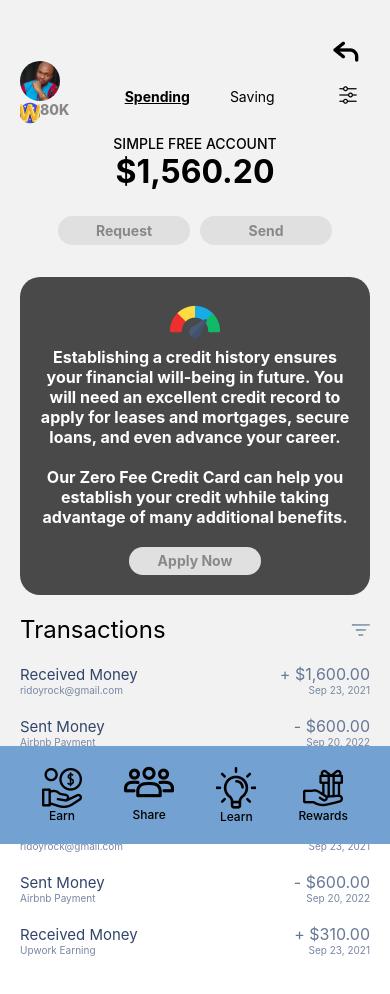
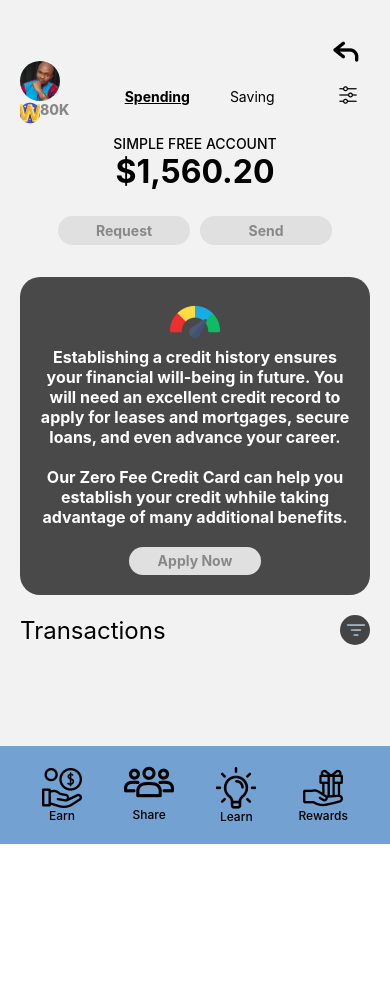
Before and after one commit to HENRYKC24/wizkid-poc, a React Native app: screen /Birthday18 in a window 390 px wide. Shown: the top 994 px of the page. After the commit the page ends 895 px from the top, so only its background shows below. Built offline with nearby package versions, Linux system fonts and the light colour scheme.

Commit message:
Adjust show transactions button

```diff
--- a/components/Transactions.js
+++ b/components/Transactions.js
@@ -1,4 +1,4 @@
-import React from "react";
+import React, { useState } from "react";
 import {
   Image,
   StyleSheet,
@@ -14,14 +14,22 @@ import separateThousandsWithCommas from "../utils/separateThousandsWithCommas";
 import group from "../assets/images/group.png";
 
 const Transactions = () => {
+  const [showTransactions, setShowTransactions] = useState(false);
   return (
     <ScrollView style={styles.container}>
       <View style={styles.transHeader}>
         <Text style={styles.tranText}>Transactions</Text>
-        <TouchableOpacity>
-          <Image style={styles.group} source={group} />
+        <TouchableOpacity
+          style={[
+            styles.group,
+            showTransactions ? {} : { backgroundColor: "#444" },
+          ]}
+          onPress={() => setShowTransactions((prev) => !prev)}
+        >
+          <Image source={group} />
         </TouchableOpacity>
       </View>
+      {showTransactions && (
         <ScrollView>
           {transactions.map((trans) => (
             <TouchableWithoutFeedback key={trans.id} style={styles.transBox}>
@@ -44,6 +52,7 @@ const Transactions = () => {
             </TouchableWithoutFeedback>
           ))}
         </ScrollView>
+      )}
     </ScrollView>
   );
 };
@@ -54,8 +63,12 @@ const styles = StyleSheet.create({
   container: {
     marginBottom: 250,
   },
-  transBox: {
-    // height: 200,
+  group: {
+    justifyContent: "center",
+    alignItems: "center",
+    borderRadius: 100,
+    width: 30,
+    height: 30,
   },
   transHeader: {
     flexDirection: "row",
```
Lines whose indentation alone changed are shown as unchanged.
